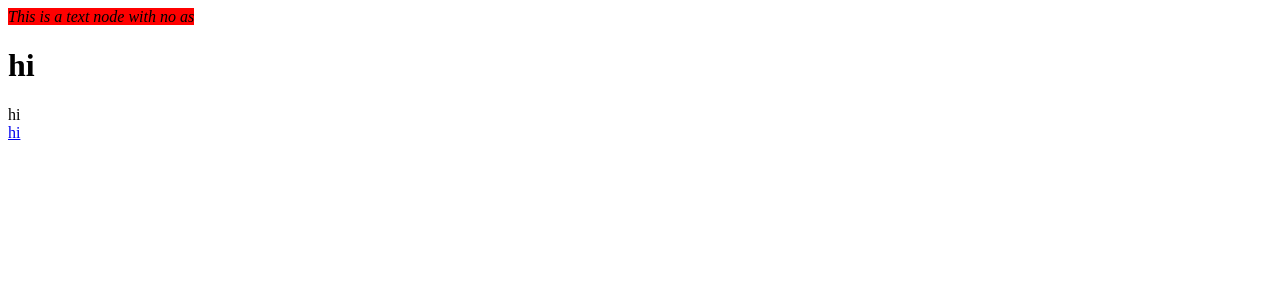
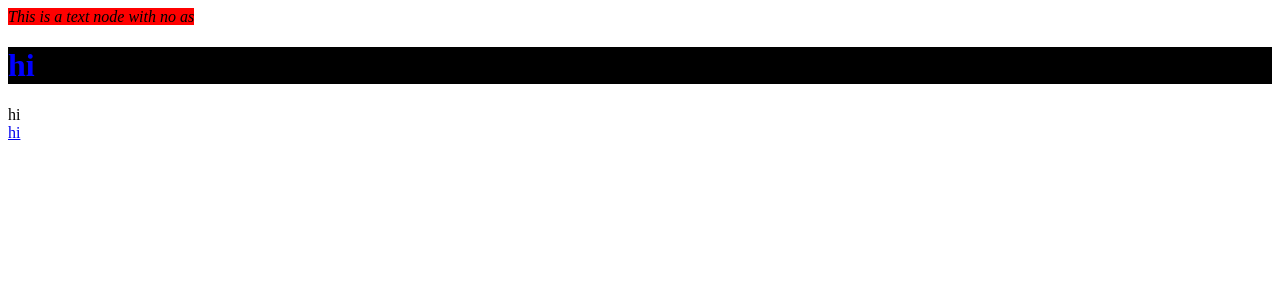
Before and after one commit to pshdev1030/Polymorphic_component, a React (Vite) app: page / in a window 1280 px wide. Shown: the top 300 px of the page. Built offline with nearby package versions, Linux system fonts and the light colour scheme.

Commit message:
feat: typescript utility를 이용한 타입 정의
컴포넌트 props로 옮기고 omit을 적용하여 컴포넌트 props가 우선되도록 하였습니다.
인라인 스타일 객체를 만들어 props가 타입 뿐만 아니라 실제 적용될 수  있도록 하였습니다.

```diff
--- a/src/App.tsx
+++ b/src/App.tsx
@@ -8,7 +8,9 @@ function App() {
   return (
     <div className="App">
       <Text as={Emphasis}>This is a text node with no as</Text>
-      <Text as="h1">hi</Text>
+      <Text as="h1" color="blue" style={{ backgroundColor: "black" }}>
+        hi
+      </Text>
       <Text as="div">hi</Text>
       <Text as="a" href="asdf">
         hi
--- a/src/components/Text.tsx
+++ b/src/components/Text.tsx
@@ -1,9 +1,23 @@
 import React, { InsHTMLAttributes } from "react";
+
+type Colors =
+  | "red"
+  | "orange"
+  | "yellow"
+  | "green"
+  | "blue"
+  | "indigo"
+  | "violet";
 
 type TextProps<C extends React.ElementType> = {
   as?: C;
-  children: React.ReactNode;
-} & React.ComponentPropsWithoutRef<C>;
+  color?: Colors | "black";
+};
+
+type Props<C extends React.ElementType> = React.PropsWithChildren<
+  TextProps<C>
+> &
+  Omit<React.ComponentPropsWithoutRef<C>, keyof TextProps<C>>;
 
 // ElementType은 html element 일 때는 html element, 커스텀 컴포넌트일 경우에는 그것을 지원한다.
 // type ElementType<P = any> ={
@@ -13,12 +27,23 @@ type TextProps<C extends React.ElementType> = {
 
 export const Text = <C extends React.ElementType = "span">({
   as,
+  color,
+  style,
   children,
   ...restProps
-}: TextProps<C>) => {
+}: Props<C>) => {
   const Component = as || "span";
 
-  return <Component {...restProps}>{children}</Component>;
+  //styled component와 같은 style을 고유한 classname으로 만들어주는 라이브러리를 사용
+
+  //대신 인라인 스타일을 사용
+
+  const internalStyles = color ? { style: { ...style, color } } : {};
+  return (
+    <Component {...restProps} {...internalStyles}>
+      {children}
+    </Component>
+  );
 };
 
 // <Text as="">hello world</Text>
```
